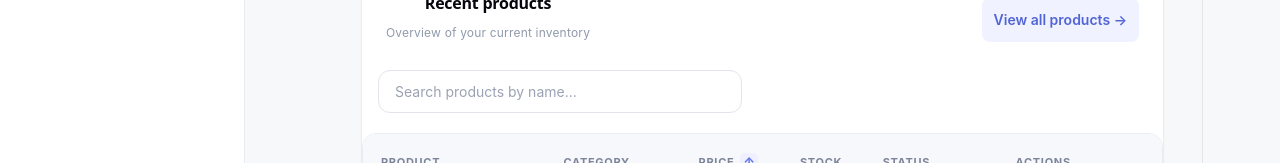
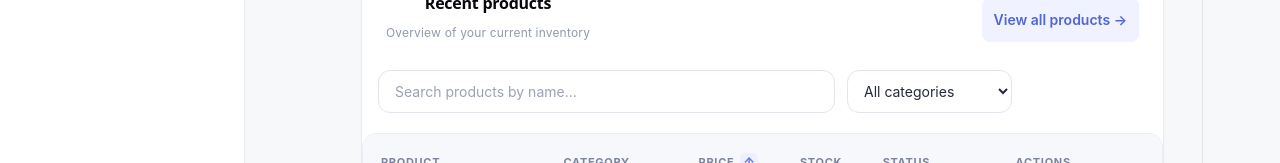
Before and after one commit to nksenechkav/stockflow-inventory-app, a React (Vite) app: page / in a window 1280 px wide. Shown: the part 463-626 px from the top of the page. Built offline with nearby package versions, Linux system fonts and the light colour scheme.

Commit message:
add sort by category

```diff
--- a/src/App.jsx
+++ b/src/App.jsx
@@ -21,11 +21,17 @@ function App() {
 
 const [searchQuery, setSearchQuery] = useState('')
 const [sortOrder, setSortOrder] = useState('asc')
+const [selectedCategory, setSelectedCategory] = useState('All')
 
 
 const filteredProducts = products
   .filter((product) =>
     product.name.toLowerCase().includes(searchQuery.toLowerCase())
+  )
+  .filter((product) =>
+    selectedCategory === 'All'
+      ? true
+      : product.category === selectedCategory
   )
   .sort((a, b) => {
     if (sortOrder === 'asc') {
@@ -34,7 +40,6 @@ const filteredProducts = products
 
     return b.price - a.price
   })
-
 
     useEffect(() => {
       localStorage.setItem(
@@ -151,6 +156,8 @@ function handleEditProduct(product) {
           onSortChange={() =>
             setSortOrder((current) => (current === 'asc' ? 'desc' : 'asc'))
           }
+          selectedCategory={selectedCategory}
+          onCategoryChange={setSelectedCategory}
         />
         {isFormOpen && (
             <ProductModal
--- a/src/components/ProductsTable/ProductsTable.css
+++ b/src/components/ProductsTable/ProductsTable.css
@@ -86,11 +86,16 @@ tbody tr:hover {
 .products-search {
   padding-left: 16px;
   margin-bottom: 20px;
-  max-width: 380px;
+  max-width: 650px;
+  display: flex;
+  align-items: center;
+  gap: 12px;
 }
 
 .products-search input {
   width: 100%;
+  flex: 1;
+  min-width: 0;
   padding: 12px 16px;
   border: 1px solid #e2e5ec;
   border-radius: 12px;
@@ -238,3 +243,45 @@ tbody tr:hover {
   background-color: #dfe4ff;
   transform: translateY(-1px);
 }
+
+.category-filter {
+  height: 43px;
+  min-width: 165px;
+  padding: 0 12px;
+  border: 1px solid #e2e5ec;
+  border-radius: 12px;
+  background-color: #ffffff;
+  color: #252b3b;
+  font-family: inherit;
+  font-size: 14px;
+  cursor: pointer;
+  outline: none;
+  transition:
+    border-color 0.2s ease,
+    box-shadow 0.2s ease;
+}
+
+.category-filter:hover {
+  border-color: #b9c3f5;
+}
+
+.category-filter:focus {
+  border-color: #6478e8;
+  box-shadow: 0 0 0 4px rgba(100, 120, 232, 0.12);
+}
+
+@media (max-width: 600px) {
+  .products-search {
+    padding-left: 0;
+    padding-right: 0;
+    flex-direction: column;
+    align-items: stretch;
+    max-width: 100%;
+  }
+
+  .products-search input,
+  .category-filter {
+    width: 100%;
+    box-sizing: border-box;
+  }
+}
--- a/src/components/ProductsTable/ProductsTable.jsx
+++ b/src/components/ProductsTable/ProductsTable.jsx
@@ -10,6 +10,8 @@ function ProductsTable({
   onSearchChange,
   sortOrder,
   onSortChange,
+  selectedCategory,
+  onCategoryChange,
 }) {
   return (
     <section className="products-section" id="products">
@@ -30,6 +32,16 @@ function ProductsTable({
           value={searchQuery}
           onChange={(event) => onSearchChange(event.target.value)}
         />
+        <select
+          className="category-filter"
+          value={selectedCategory}
+          onChange={(event) => onCategoryChange(event.target.value)}
+        >
+          <option value="All">All categories</option>
+          <option value="Electronics">Electronics</option>
+          <option value="Home & Office">Home & Office</option>
+          <option value="Stationery">Stationery</option>
+        </select>
       </div>
      <div className="table-wrapper">
         <table>
```
